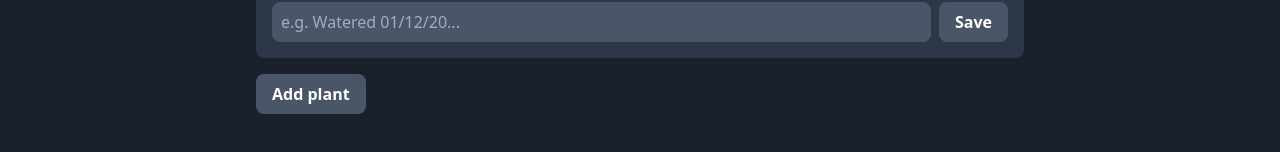
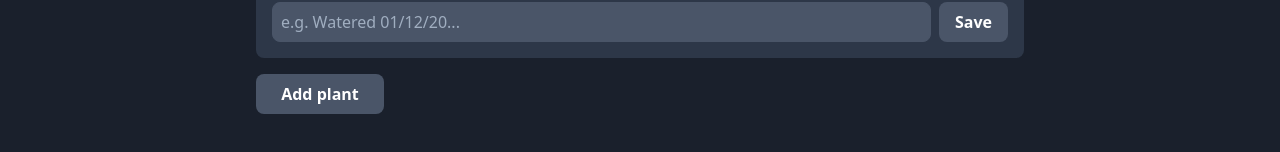
Before and after one commit to ekulz/plant-tracker, a Vue app: page / in a window 1280 px wide. Shown: the part 306-458 px from the top of the page. Built offline with nearby package versions, Linux system fonts and the light colour scheme.

Commit message:
Add cancel button

```diff
--- a/src/components/AddPlant.vue
+++ b/src/components/AddPlant.vue
@@ -30,18 +30,17 @@
             />
           </div>
         </div>
-        <div id="new-plant-edit-save" class="m-4">
+        <div id="new-plant-edit-btns" class="m-4">
           <button id="new-plant-edit-save-btn" class="btn" v-on:click="savePlant()">Save</button>
+          <button id="new-plant-edit-cancel-btn" class="btn ml-2" v-on:click="toggleEdit()">Cancel</button>
         </div>
       </div>
-      <div id="new-plant-add">
-        <button
-          id="new-plant-add-btn"
-          class="btn"
-          v-if="!newPlant.editing"
-          v-on:click="toggleEdit()"
-        >Add plant</button>
-      </div>
+      <button
+        id="new-plant-add-btn"
+        class="btn w-32"
+        v-if="!newPlant.editing"
+        v-on:click="toggleEdit()"
+      >Add plant</button>
     </div>
   </div>
 </template>
@@ -61,11 +60,11 @@ export default {
   methods: {
     toggleEdit() {
       this.newPlant.editing = !this.newPlant.editing;
+      this.newPlant.name = "";
+      this.newPlant.species = "";
     },
     savePlant() {
       this.$emit("update:plants", this.newPlant);
-      this.newPlant.name = "";
-      this.newPlant.species = "";
       this.toggleEdit();
     },
   },
```
